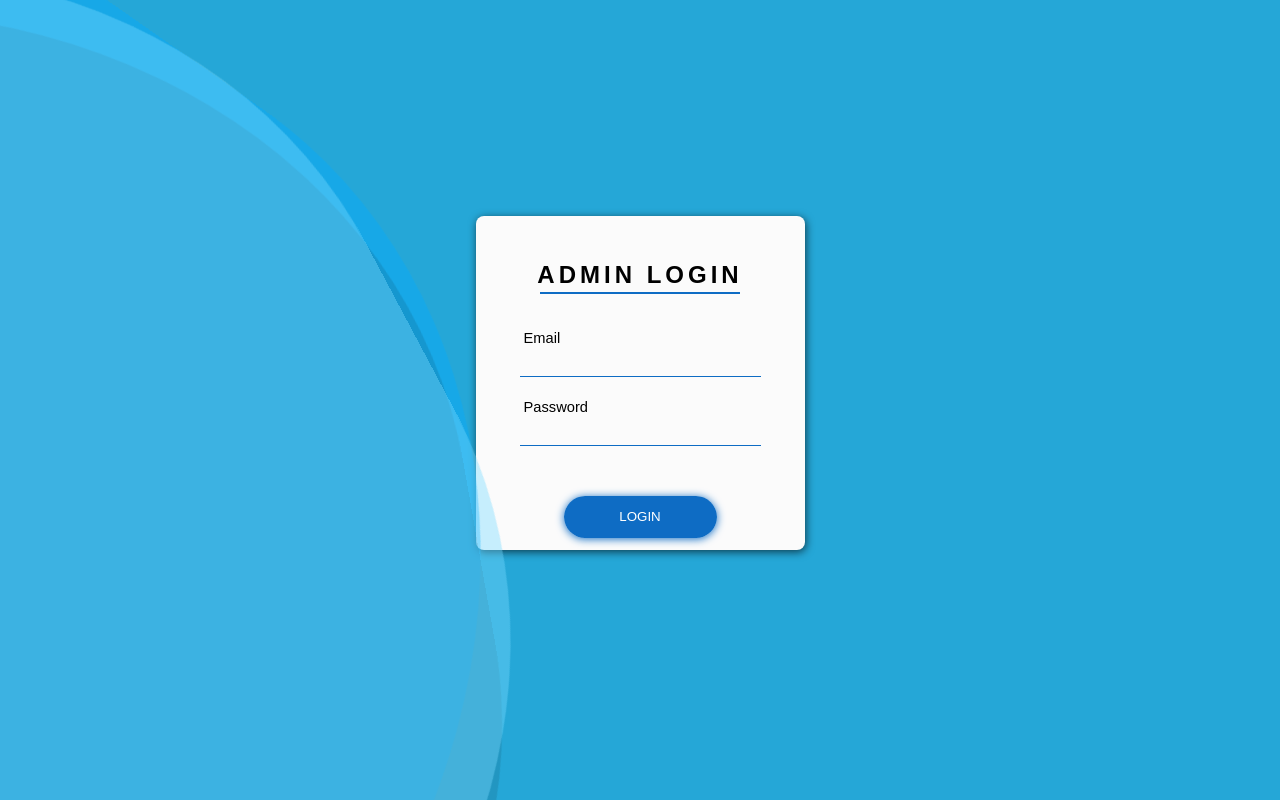
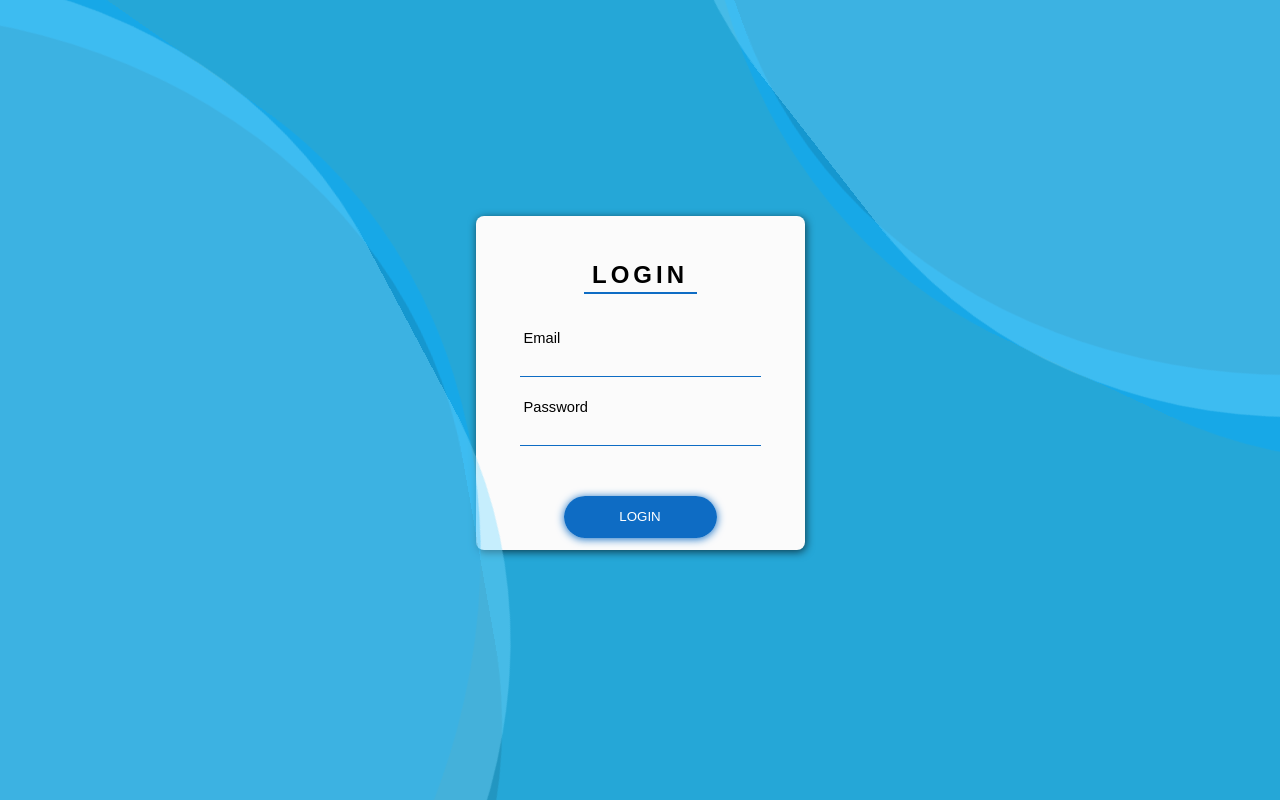
Before and after one commit to nikhilsontakke/MobilePass-Angular-UI, an Angular app: page /admin-login in a window 1280 px wide. Built offline with nearby package versions, Linux system fonts and the light colour scheme.

Commit message:
UI Updates to Login Page

```diff
--- a/src/app/admin-login/admin-login.component.css
+++ b/src/app/admin-login/admin-login.component.css
@@ -8,6 +8,11 @@ body{
 
 /*waves****************************/
 
+.box2 {
+  bottom: 123;
+	transform: rotate(250deg);
+	right: 0;
+}
 
 .box {
 	position: fixed;
@@ -215,5 +220,5 @@ a {
     background: -webkit-linear-gradient(right, #0e6cc4, #0e6cc4);
     height: 2px;
     margin: -1.1rem auto 0 auto;
-    width: 200px;
+    width: 113px;
   }
--- a/src/app/admin-login/admin-login.component.html
+++ b/src/app/admin-login/admin-login.component.html
@@ -8,7 +8,7 @@
 <div id="card">
   <div id="card-content">
     <div id="card-title">
-      <h2>ADMIN LOGIN</h2>
+      <h2>LOGIN</h2>
       <div class="underline-title"></div>
     </div>
     <form method="post" class="form" (ngSubmit)="onSubmit()">
@@ -25,5 +25,12 @@
     </form>
   </div>
 </div>
+
+<div class='box2'>
+  <div class='wave -one'></div>
+  <div class='wave -two'></div>
+  <div class='wave -three'></div>
+</div>
+
 <router-outlet></router-outlet>
 </body>
```
